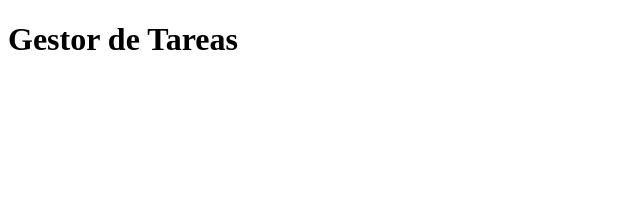
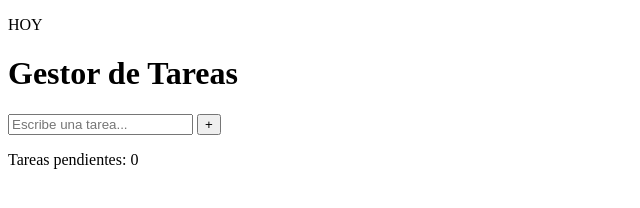
Before and after one commit to tammycaizapanta/gestor-tareas-colaborativo, a plain HTML site: page index.html in a window 1280 px wide. Shown: the whole page, without its empty margins (0-640 px from the left). Drawn offline with Linux system fonts and the light colour scheme.

Commit message:
Agrega estructura HTML del gestor de tareas

```diff
--- a/index.html
+++ b/index.html
@@ -2,10 +2,26 @@
 <html lang="es">
 <head>
   <meta charset="UTF-8">
+  <meta name="viewport" content="width=device-width, initial-scale=1">
   <title>Gestor de Tareas</title>
+  <link rel="stylesheet" href="css/styles.css">
 </head>
 <body>
-  <h1>Gestor de Tareas</h1>
+  <main class="app">
+    <header class="encabezado">
+      <p class="etiqueta">HOY</p>
+      <h1>Gestor de Tareas</h1>
+    </header>
+
+    <form id="formTarea">
+      <input type="text" id="inputTarea" placeholder="Escribe una tarea..." required>
+      <button type="submit" class="btn-agregar" aria-label="Agregar tarea">+</button>
+    </form>
+
+    <p class="resumen">Tareas pendientes: <span id="contador">0</span></p>
+
+    <ul id="listaTareas"></ul>
+  </main>
   <script src="js/app.js"></script>
 </body>
 </html>
```
